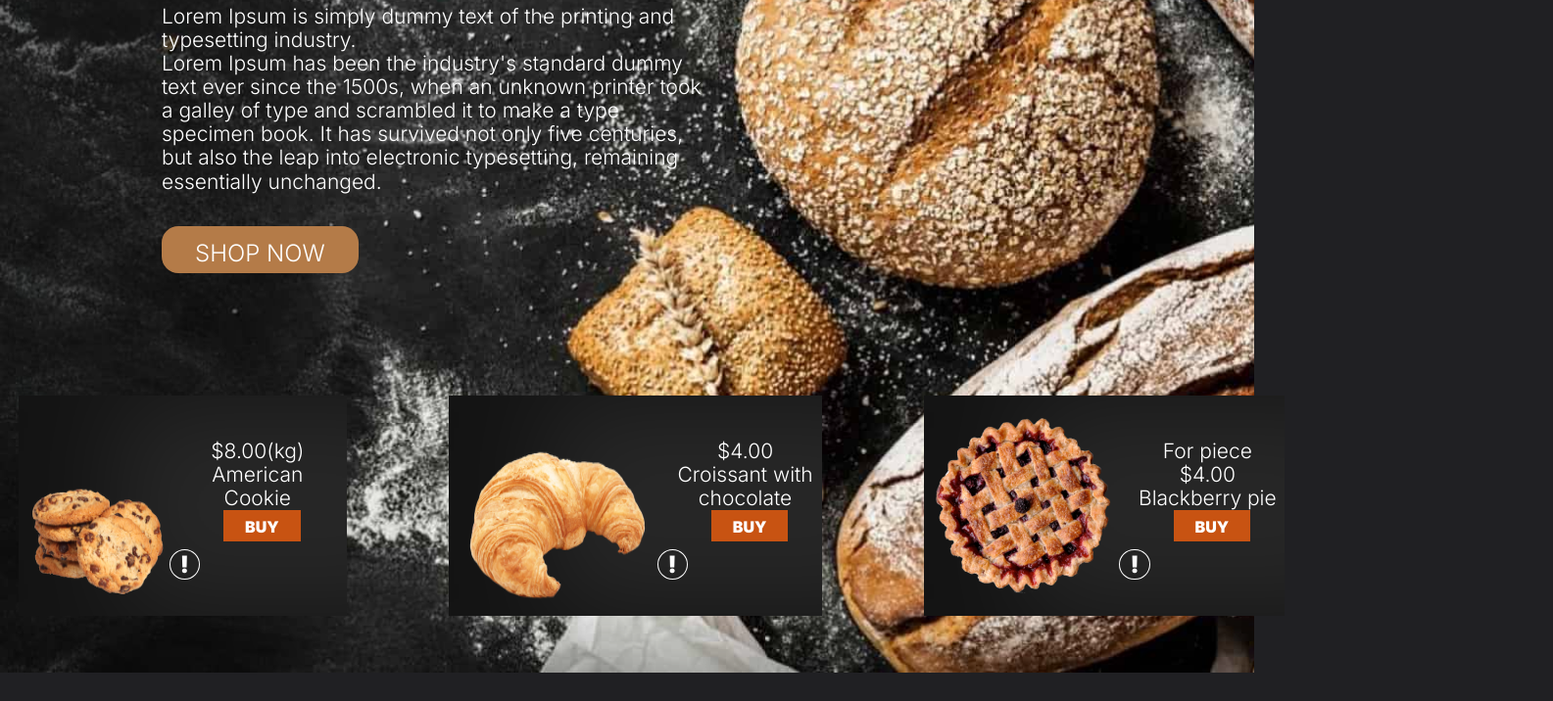
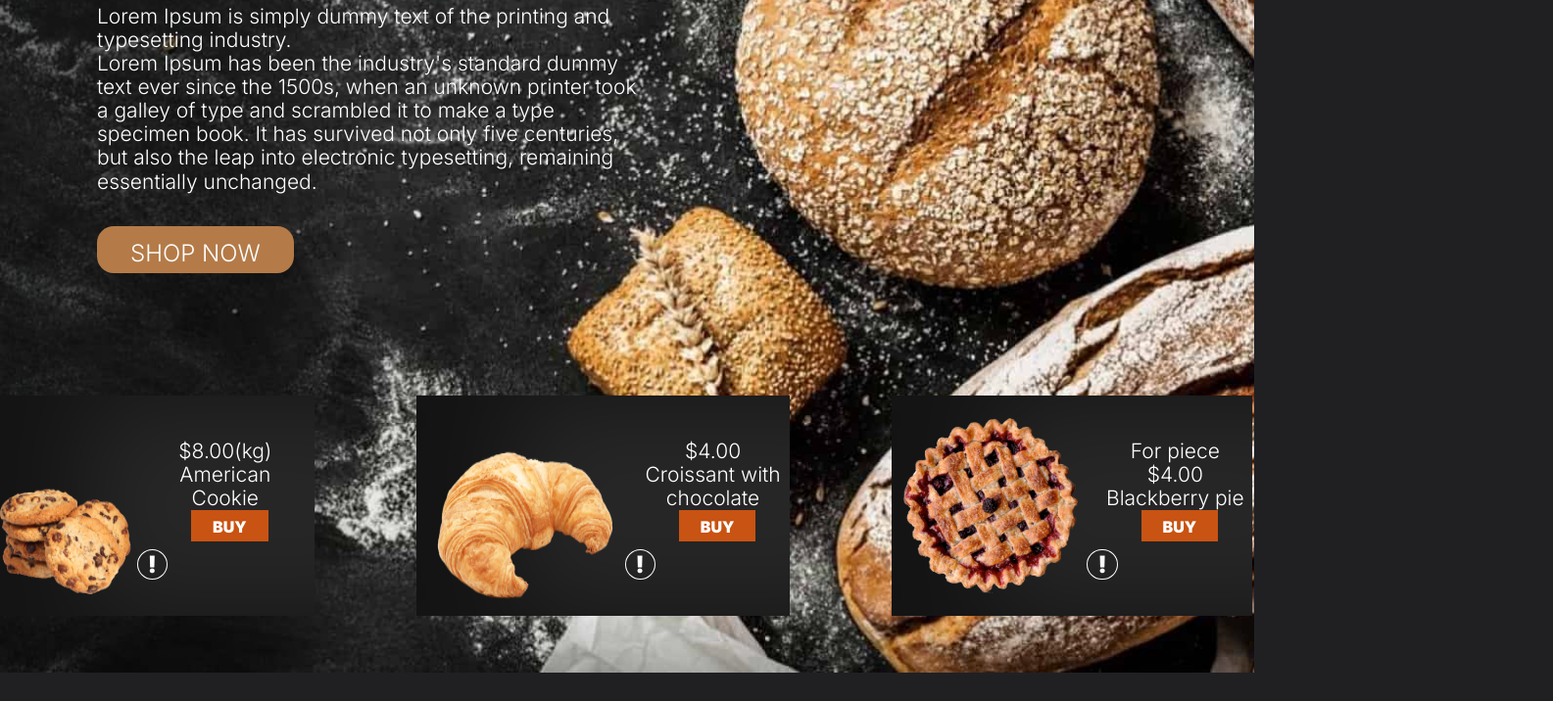
Before and after one commit to Taras405/Bakery, a plain HTML site: page index.html in a window 1280 px wide. Shown: the part 333-1049 px from the top of the page at 98% size, 1585 px wide, since content can reach past the window. Drawn offline with Linux system fonts and the light colour scheme; a web font is replaced by a local one.

Commit message:
Update style.css

```diff
--- a/style.css
+++ b/style.css
@@ -37,7 +37,7 @@ a {
 }
 
 .section-1 {
-    padding-left: 165px;
+    padding-left: 99px;
     padding-bottom: 22px;
     background-image: url(img/background1.jpg);
     background-repeat: no-repeat;
```
